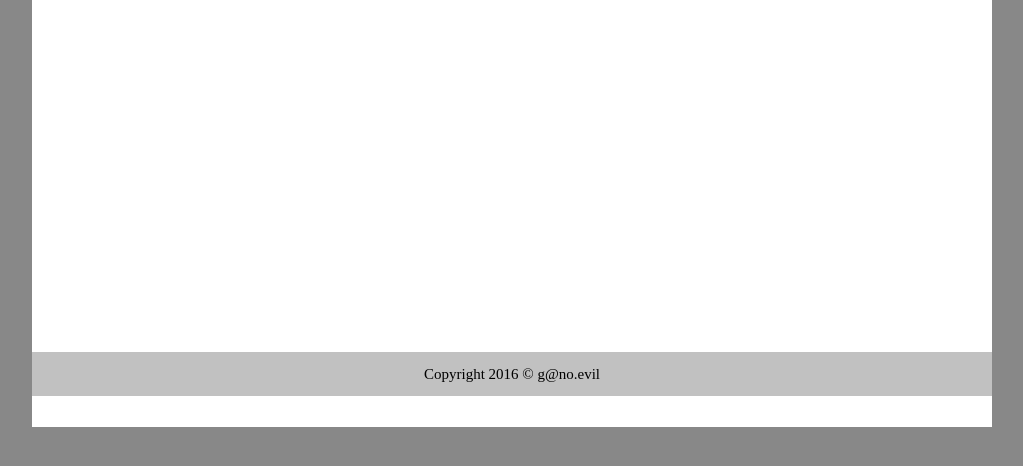
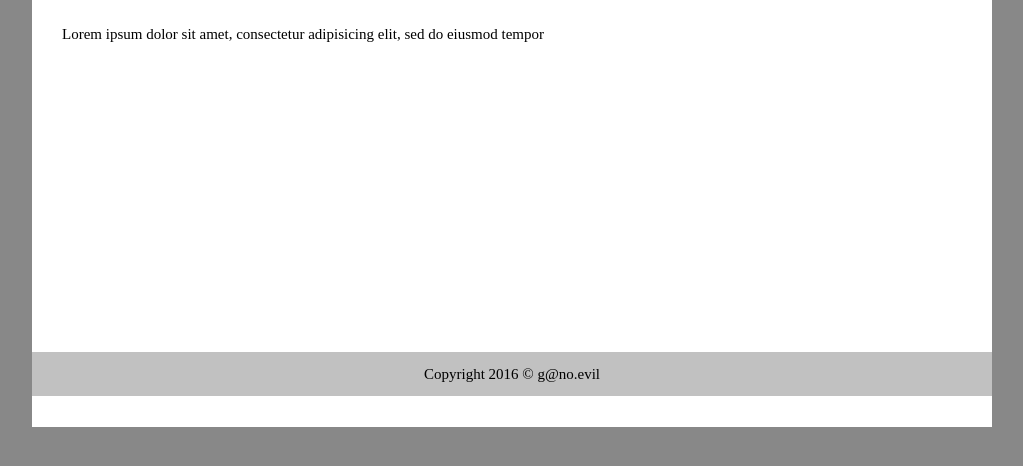
Before and after one commit to gnoevil/nov_4_lab, a plain HTML site: page index.html in a window 1280 px wide. Shown: the part 288-754 px from the top of the page, without its empty margins (128-1151 px from the left). Drawn offline with nearby package versions, Linux system fonts and the light colour scheme; a web font is replaced by a local one.

Commit message:
Change is inevitable

```diff
--- a/index.html
+++ b/index.html
@@ -40,6 +40,7 @@
     <div class="main twelve columns add-bottom">
       <h3>Start Here!</h3>
       <p>Lorem ipsum dolor sit amet, consectetur adipisicing elit, sed do eiusmod tempor incididunt ut labore et dolore magna aliqua. Ut enim ad minim veniam, quis nostrud exercitation ullamco laboris nisi ut aliquip ex ea commodo consequat.</p>
+      <p>Lorem ipsum dolor sit amet, consectetur adipisicing elit, sed do eiusmod tempor</p>
       <div class="twelve columns">
       </div>
     </div>
```
